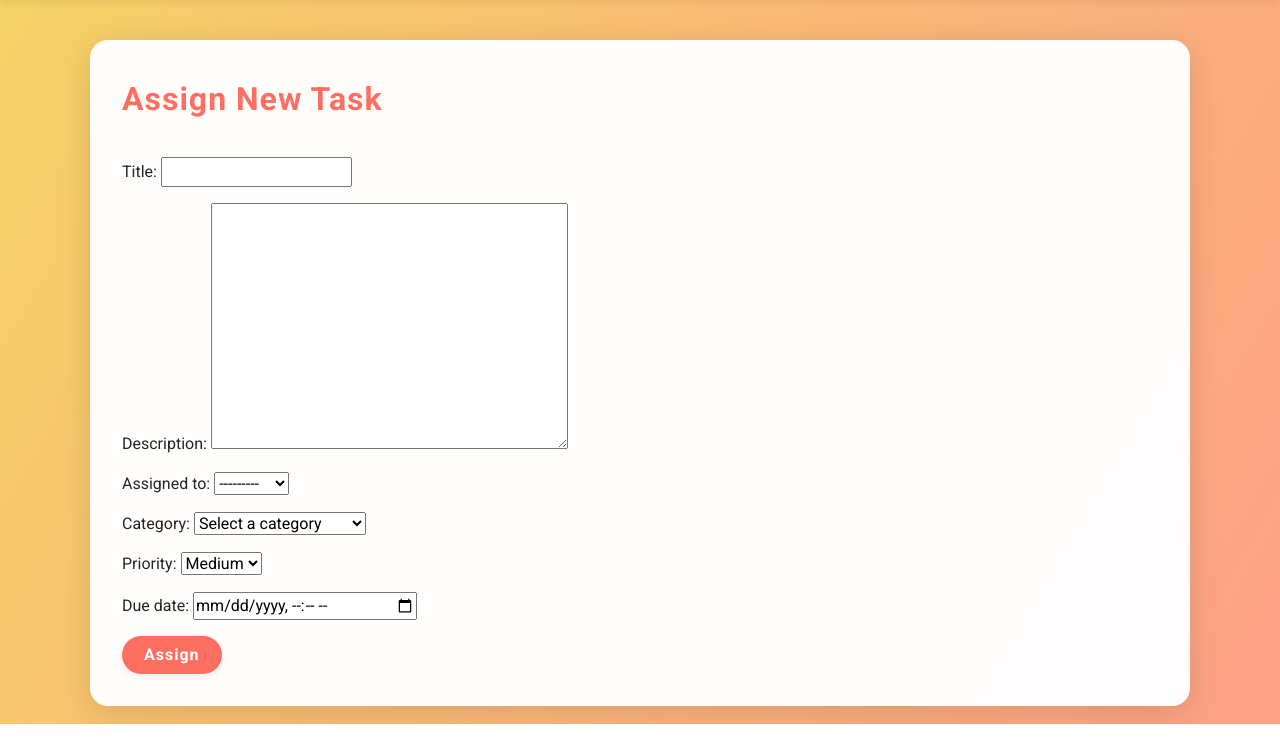
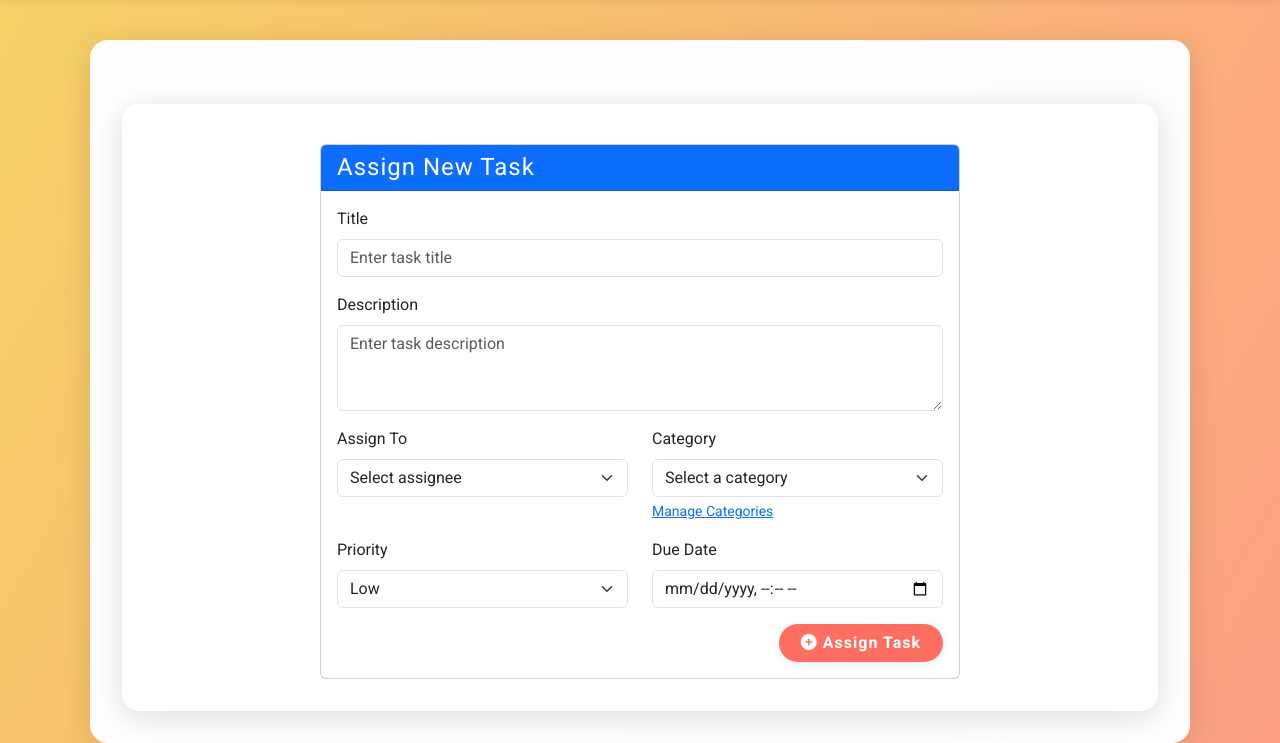
Before and after one commit to Shakti077/workflow_project_full, a Django app: page /assign/ in a window 1280 px wide. Shown: the part 76-819 px from the top of the page. Run offline with Django 5.2, Linux system fonts and the light colour scheme; a user stored in the database is signed in; tables that the repository leaves empty hold one stand-in row (values such as "Sample post").

```diff
--- a/core/forms.py
+++ b/core/forms.py
@@ -43,8 +43,38 @@ class SignUpForm(UserCreationForm):
 
 
 class TaskForm(forms.ModelForm):
+    title = forms.CharField(
+        widget=forms.TextInput(attrs={
+            'class': 'form-control',
+            'placeholder': 'Enter task title'
+        })
+    )
+    description = forms.CharField(
+        widget=forms.Textarea(attrs={
+            'class': 'form-control',
+            'rows': 3,
+            'placeholder': 'Enter task description'
+        })
+    )
+    assigned_to = forms.ModelChoiceField(
+        queryset=User.objects.all(),
+        widget=forms.Select(attrs={'class': 'form-select'})
+    )
+    category = forms.ModelChoiceField(
+        queryset=TaskCategory.objects.all(),
+        widget=forms.Select(attrs={'class': 'form-select'}),
+        required=False
+    )
+    priority = forms.ChoiceField(
+        choices=Task.PRIORITY_CHOICES,
+        widget=forms.Select(attrs={'class': 'form-select'})
+    )
     due_date = forms.DateTimeField(
-        required=False, widget=forms.DateTimeInput(attrs={"type": "datetime-local"})
+        required=False,
+        widget=forms.DateTimeInput(attrs={
+            'type': 'datetime-local',
+            'class': 'form-control'
+        })
     )
 
     class Meta:
@@ -62,6 +92,7 @@ class TaskForm(forms.ModelForm):
         super().__init__(*args, **kwargs)
         self.fields["category"].queryset = TaskCategory.objects.all()
         self.fields["category"].empty_label = "Select a category"
+        self.fields["assigned_to"].empty_label = "Select assignee"
 
 
 class TaskTemplateForm(forms.ModelForm):
--- a/core/templates/core/assign_task.html
+++ b/core/templates/core/assign_task.html
@@ -1,9 +1,93 @@
 {% extends 'core/base.html' %}
+
 {% block content %}
-<h2>Assign New Task</h2>
-<form method="post">
-  {% csrf_token %}
-  {{ form.as_p }}
-  <button type="submit" class="btn btn-primary">Assign</button>
-</form>
+<div class="container mt-4">
+    <div class="row justify-content-center">
+        <div class="col-md-8">
+            <div class="card">
+                <div class="card-header bg-primary text-white">
+                    <h2 class="h4 mb-0">Assign New Task</h2>
+                </div>
+                <div class="card-body">
+                    <form method="post" class="needs-validation" novalidate>
+                        {% csrf_token %}
+
+                        <div class="mb-3">
+                            <label for="{{ form.title.id_for_label }}" class="form-label">Title</label>
+                            {{ form.title }}
+                            {% if form.title.errors %}
+                            <div class="invalid-feedback d-block">
+                                {{ form.title.errors }}
+                            </div>
+                            {% endif %}
+                        </div>
+
+                        <div class="mb-3">
+                            <label for="{{ form.description.id_for_label }}" class="form-label">Description</label>
+                            {{ form.description }}
+                            {% if form.description.errors %}
+                            <div class="invalid-feedback d-block">
+                                {{ form.description.errors }}
+                            </div>
+                            {% endif %}
+                        </div>
+
+                        <div class="row">
+                            <div class="col-md-6 mb-3">
+                                <label for="{{ form.assigned_to.id_for_label }}" class="form-label">Assign To</label>
+                                {{ form.assigned_to }}
+                                {% if form.assigned_to.errors %}
+                                <div class="invalid-feedback d-block">
+                                    {{ form.assigned_to.errors }}
+                                </div>
+                                {% endif %}
+                            </div>
+
+                            <div class="col-md-6 mb-3">
+                                <label for="{{ form.category.id_for_label }}" class="form-label">Category</label>
+                                {{ form.category }}
+                                {% if form.category.errors %}
+                                <div class="invalid-feedback d-block">
+                                    {{ form.category.errors }}
+                                </div>
+                                {% endif %}
+                                <div class="form-text">
+                                    <a href="{% url 'category_list' %}" target="_blank">Manage Categories</a>
+                                </div>
+                            </div>
+                        </div>
+
+                        <div class="row">
+                            <div class="col-md-6 mb-3">
+                                <label for="{{ form.priority.id_for_label }}" class="form-label">Priority</label>
+                                {{ form.priority }}
+                                {% if form.priority.errors %}
+                                <div class="invalid-feedback d-block">
+                                    {{ form.priority.errors }}
+                                </div>
+                                {% endif %}
+                            </div>
+
+                            <div class="col-md-6 mb-3">
+                                <label for="{{ form.due_date.id_for_label }}" class="form-label">Due Date</label>
+                                {{ form.due_date }}
+                                {% if form.due_date.errors %}
+                                <div class="invalid-feedback d-block">
+                                    {{ form.due_date.errors }}
+                                </div>
+                                {% endif %}
+                            </div>
+                        </div>
+
+                        <div class="d-grid gap-2 d-md-flex justify-content-md-end">
+                            <button type="submit" class="btn btn-primary">
+                                <i class="fas fa-plus-circle"></i> Assign Task
+                            </button>
+                        </div>
+                    </form>
+                </div>
+            </div>
+        </div>
+    </div>
+</div>
 {% endblock %}
```
